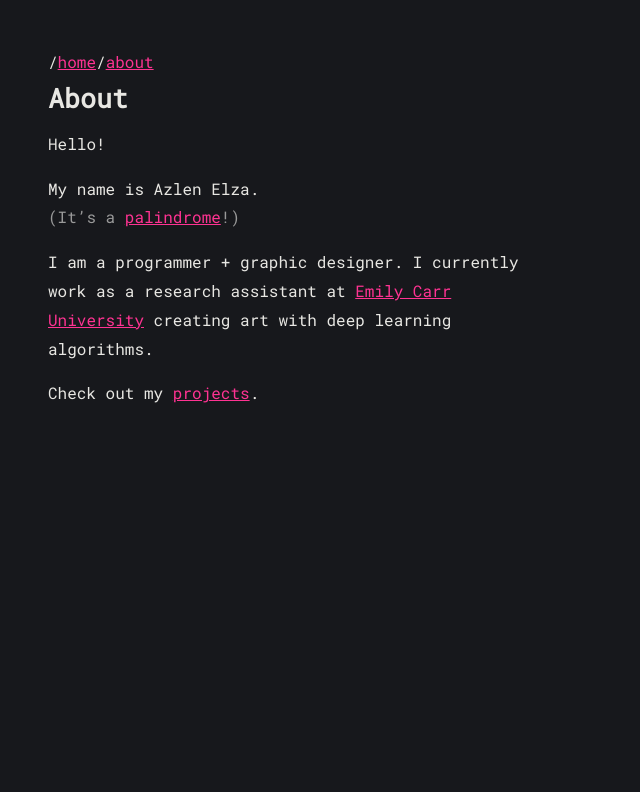
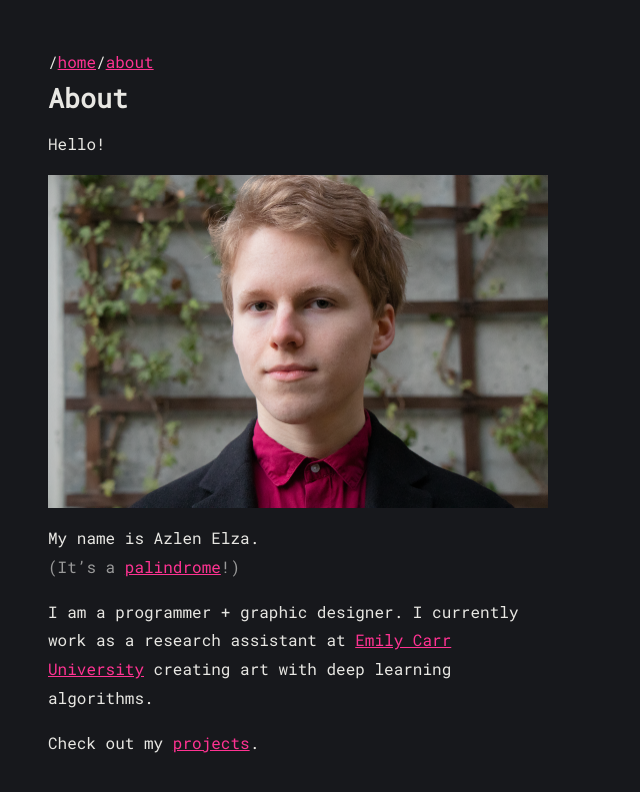
Before and after one commit to azlen/azlen.github.io, a Jekyll site: the page built from about.md, in a window 1280 px wide. Shown: the top 792 px of the page, without its empty margins (0-640 px from the left). Built offline with Jekyll 4.4.1, drawn with Linux system fonts in a browser that asks for light colours.

Commit message:
Update from Forestry.io azlen.elz@gmail.com updated about.md

```diff
--- a/about.md
+++ b/about.md
@@ -1,10 +1,12 @@
 ---
 layout: default
 title: About
-permalink: /about/
+permalink: "/about/"
+
 ---
+Hello!
 
-Hello!
+![](/media/2019-02 azlen_headshot.png)
 
 My name is Azlen Elza.<br>
 <span class="grey">(It's a [palindrome](/about/palindrome)!)</span>
```
